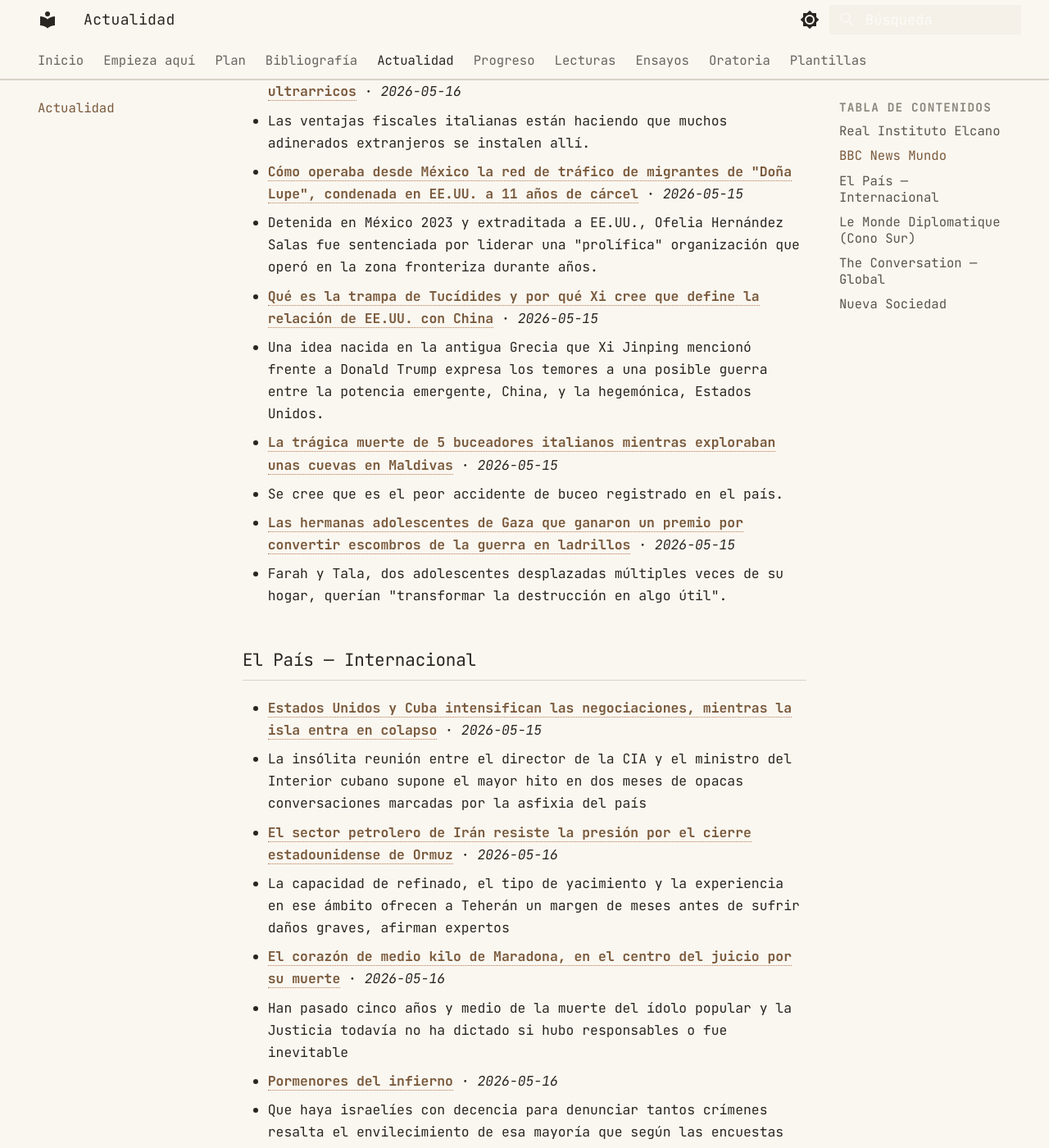
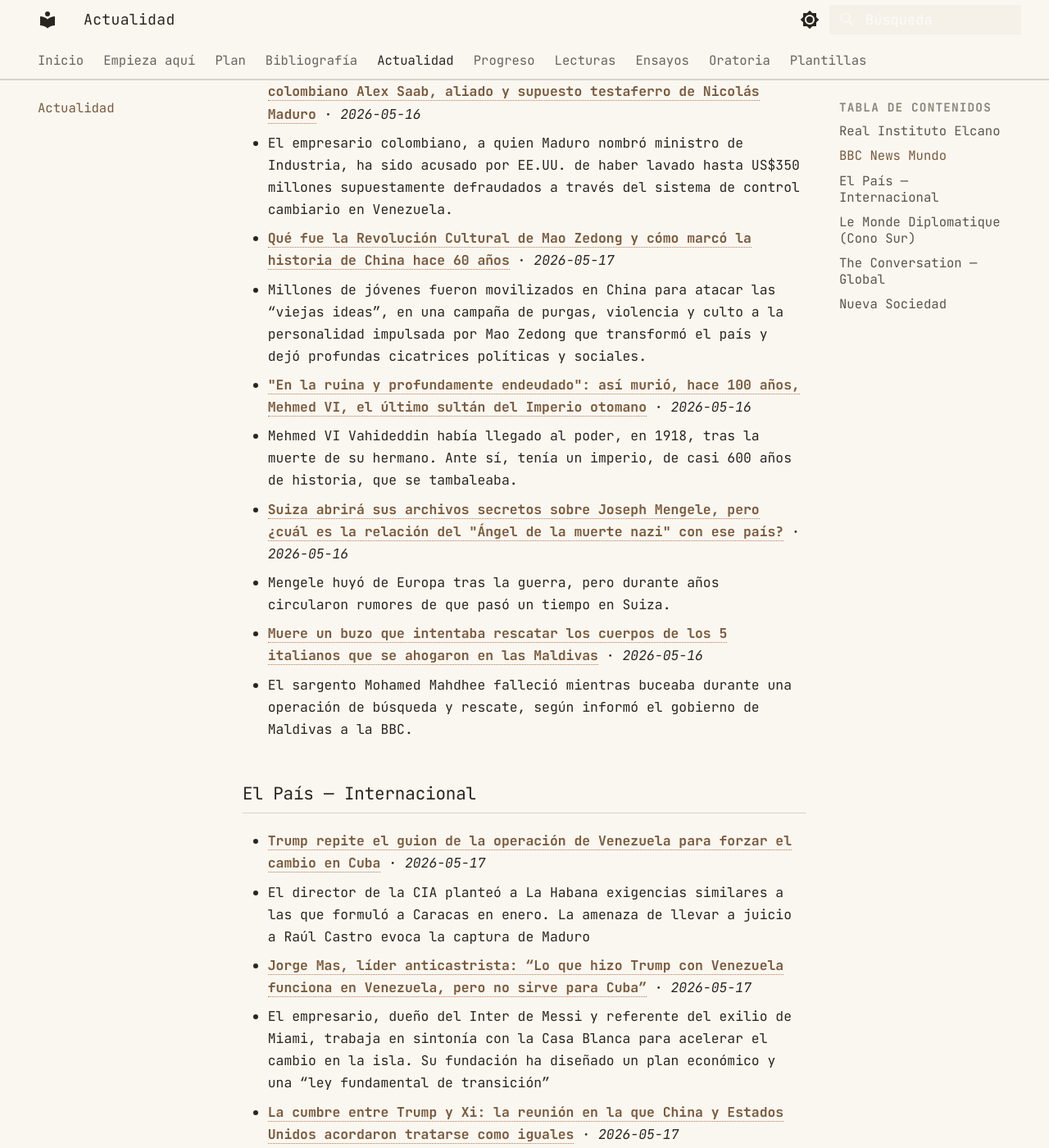
Before and after one commit to MrSpagVi/Curso, an MkDocs documentation site: the page built from docs/actualidad.md, in a window 1280 px wide and 1400 px high, scrolled down 1383 px. Shown: the whole window at 82% size. Built offline with MkDocs 1.6.1 and Material for MkDocs 9.7.7, drawn with Linux system fonts in a browser that asks for light colours; some of the changed text lies outside the part shown.

Commit message:
auto: actualidad 2026-05-17

```diff
--- a/docs/actualidad.md
+++ b/docs/actualidad.md
@@ -6,7 +6,7 @@ title: Actualidad
 
 Últimos titulares de fuentes que dictan agenda en ciencia política y geopolítica. Actualizado automáticamente cada día (vía GitHub Actions).
 
-_Última actualización: 2026-05-16 08:00 UTC_
+_Última actualización: 2026-05-17 08:17 UTC_
 
 ## Real Instituto Elcano
 
@@ -23,29 +23,29 @@ _Última actualización: 2026-05-16 08:00 UTC_
 
 ## BBC News Mundo
 
-- **[Por qué Italia se está convirtiendo en un refugio para los ultrarricos](https://www.bbc.com/mundo/articles/c3exl8qevw8o?at_medium=RSS&at_campaign=rss)** · *2026-05-16*
-  - Las ventajas fiscales italianas están haciendo que muchos adinerados extranjeros se instalen allí.
-- **[Cómo operaba desde México la red de tráfico de migrantes de "Doña Lupe", condenada en EE.UU. a 11 años de cárcel](https://www.bbc.com/mundo/articles/cwy21yzl07po?at_medium=RSS&at_campaign=rss)** · *2026-05-15*
-  - Detenida en México 2023 y extraditada a EE.UU., Ofelia Hernández Salas fue sentenciada por liderar una "prolífica" organización que operó en la zona fronteriza durante años.
-- **[Qué es la trampa de Tucídides y por qué Xi cree que define la relación de EE.UU. con China](https://www.bbc.com/mundo/articles/cjdpy7xv4mdo?at_medium=RSS&at_campaign=rss)** · *2026-05-15*
-  - Una idea nacida en la antigua Grecia que Xi Jinping mencionó frente a Donald Trump expresa los temores a una posible guerra entre la potencia emergente, China, y la hegemónica, Estados Unidos.
-- **[La trágica muerte de 5 buceadores italianos mientras exploraban unas cuevas en Maldivas](https://www.bbc.com/mundo/articles/cx21n9xgdedo?at_medium=RSS&at_campaign=rss)** · *2026-05-15*
-  - Se cree que es el peor accidente de buceo registrado en el país.
-- **[Las hermanas adolescentes de Gaza que ganaron un premio por convertir escombros de la guerra en ladrillos](https://www.bbc.com/mundo/articles/c8r8y88l80zo?at_medium=RSS&at_campaign=rss)** · *2026-05-15*
-  - Farah y Tala, dos adolescentes desplazadas múltiples veces de su hogar, querían "transformar la destrucción en algo útil".
+- **[El gobierno de Venezuela extradita a EE.UU. al empresario colombiano Alex Saab, aliado y supuesto testaferro de Nicolás Maduro](https://www.bbc.com/mundo/articles/c4gvnw3gv4vo?at_medium=RSS&at_campaign=rss)** · *2026-05-16*
+  - El empresario colombiano, a quien Maduro nombró ministro de Industria, ha sido acusado por EE.UU. de haber lavado hasta US$350 millones supuestamente defraudados a través del sistema de control cambiario en Venezuela.
+- **[Qué fue la Revolución Cultural de Mao Zedong y cómo marcó la historia de China hace 60 años](https://www.bbc.com/mundo/articles/c042rd5kvpqo?at_medium=RSS&at_campaign=rss)** · *2026-05-17*
+  - Millones de jóvenes fueron movilizados en China para atacar las “viejas ideas”, en una campaña de purgas, violencia y culto a la personalidad impulsada por Mao Zedong que transformó el país y dejó profundas cicatrices políticas y sociales.
+- **["En la ruina y profundamente endeudado": así murió, hace 100 años, Mehmed VI, el último sultán del Imperio otomano](https://www.bbc.com/mundo/articles/c242vdde9m0o?at_medium=RSS&at_campaign=rss)** · *2026-05-16*
+  - Mehmed VI Vahideddin había llegado al poder, en 1918, tras la muerte de su hermano. Ante sí, tenía un imperio, de casi 600 años de historia, que se tambaleaba.
+- **[Suiza abrirá sus archivos secretos sobre Joseph Mengele, pero ¿cuál es la relación del "Ángel de la muerte nazi" con ese país?](https://www.bbc.com/mundo/articles/c4g47vvyv4qo?at_medium=RSS&at_campaign=rss)** · *2026-05-16*
+  - Mengele huyó de Europa tras la guerra, pero durante años circularon rumores de que pasó un tiempo en Suiza.
+- **[Muere un buzo que intentaba rescatar los cuerpos de los 5 italianos que se ahogaron en las Maldivas](https://www.bbc.com/mundo/articles/clypqewj69qo?at_medium=RSS&at_campaign=rss)** · *2026-05-16*
+  - El sargento Mohamed Mahdhee falleció mientras buceaba durante una operación de búsqueda y rescate, según informó el gobierno de Maldivas a la BBC.
 
 ## El País — Internacional
 
-- **[Estados Unidos y Cuba intensifican las negociaciones, mientras la isla entra en colapso](https://elpais.com/us/2026-05-15/estados-unidos-y-cuba-intensifican-las-negociaciones-en-medio-de-una-isla-colapsada.html)** · *2026-05-15*
-  - La insólita reunión entre el director de la CIA y el ministro del Interior cubano supone el mayor hito en dos meses de opacas conversaciones marcadas por la asfixia del país
-- **[El sector petrolero de Irán resiste la presión por el cierre estadounidense de Ormuz](https://elpais.com/internacional/2026-05-16/el-sector-petrolero-de-iran-resiste-la-presion-por-el-cierre-estadounidense-de-ormuz.html)** · *2026-05-16*
-  - La capacidad de refinado, el tipo de yacimiento y la experiencia en ese ámbito ofrecen a Teherán un margen de meses antes de sufrir daños graves, afirman expertos
-- **[El corazón de medio kilo de Maradona, en el centro del juicio por su muerte](https://elpais.com/argentina/2026-05-16/argentina-a-la-espera-de-respuestas-sobre-maradona-y-su-corazon-de-503-gramos.html)** · *2026-05-16*
-  - Han pasado cinco años y medio de la muerte del ídolo popular y la Justicia todavía no ha dictado si hubo responsables o fue inevitable
-- **[Pormenores del infierno](https://elpais.com/opinion/2026-05-16/pormenores-del-infierno.html)** · *2026-05-16*
-  - Que haya israelíes con decencia para denunciar tantos crímenes resalta el envilecimiento de esa mayoría que según las encuestas apoya una campaña de exterminio
-- **[Por qué Xi aludió a la trampa de Tucídides](https://elpais.com/internacional/2026-05-15/por-que-xi-aludio-a-la-trampa-de-tucidides.html)** · *2026-05-15*
-  - La referencia, que simboliza el riesgo de conflicto entre una potencia en ascenso y la hegemónica, muestra voluntad de estabilidad pero también confianza en el ascenso chino
+- **[Trump repite el guion de la operación de Venezuela para forzar el cambio en Cuba](https://elpais.com/us/2026-05-17/trump-repite-el-guion-de-la-operacion-de-venezuela-para-forzar-el-cambio-en-cuba.html)** · *2026-05-17*
+  - El director de la CIA planteó a La Habana exigencias similares a las que formuló a Caracas en enero. La amenaza de llevar a juicio a Raúl Castro evoca la captura de Maduro
+- **[Jorge Mas, líder anticastrista: “Lo que hizo Trump con Venezuela funciona en Venezuela, pero no sirve para Cuba”](https://elpais.com/us/2026-05-17/jorge-mas-lider-anticastrista-en-el-exilio-lo-que-hizo-trump-con-venezuela-funciona-alli-pero-no-sirve-en-cuba.html)** · *2026-05-17*
+  - El empresario, dueño del Inter de Messi y referente del exilio de Miami, trabaja en sintonía con la Casa Blanca para acelerar el cambio en la isla. Su fundación ha diseñado un plan económico y una “ley fundamental de transición”
+- **[La cumbre entre Trump y Xi: la reunión en la que China y Estados Unidos acordaron tratarse como iguales](https://elpais.com/internacional/2026-05-17/la-cumbre-entre-trump-y-xi-la-reunion-en-la-que-china-y-estados-unidos-acordaron-tratarse-como-iguales.html)** · *2026-05-17*
+  - Las dos superpotencias sellan en Pekín su reconciliación y lanzan una era de “estabilidad estratégica”, pero siguen vigilándose de reojo
+- **[Protocolos para una decadencia](https://elpais.com/opinion/2026-05-17/protocolos-para-una-decadencia.html)** · *2026-05-17*
+  - Sustituida en Bruselas por el procedimiento y en Pekín por el puro reflejo personalista de Trump, la política occidental carece de proyecto
+- **[Obsequioso Trump, exigente Xi](https://elpais.com/opinion/2026-05-17/obsequioso-trump-exigente-xi.html)** · *2026-05-17*
+  - La cumbre entre ambos mandatarios marca otro paso en el ascenso de China como superpotencia y el declive de EE UU
 
 ## Le Monde Diplomatique (Cono Sur)
 
@@ -53,16 +53,16 @@ _Sin datos en esta ejecución. Visitar fuente: [https://www.eldiplo.org/feed/](h
 
 ## The Conversation — Global
 
-- **[Eaten, used as taxis and vomited up: how bees support other animals](https://theconversation.com/eaten-used-as-taxis-and-vomited-up-how-bees-support-other-animals-283005)** · *2026-05-15*
-  - Ahead of world bee day on May 20, the author looks at how other animals rely on bees for food and shelter and even transport.
-- **[Supreme Court preserves access to mifepristone via telehealth – at least for now](https://theconversation.com/supreme-court-preserves-access-to-mifepristone-via-telehealth-at-least-for-now-282376)** · *2026-05-15*
-  - The court’s decision sends the mifepristone case back to a lower court, which has signaled that it will continue its challenge to the legality of mailing the abortion pill.
-- **[Why has PCOS been given a new name?](https://theconversation.com/why-has-pcos-been-given-a-new-name-282979)** · *2026-05-15*
-  - Polyendocrine metabolic ovarian syndrome, or PMOS, will now be used to describe the condition that affects around one in eight women.
-- **[Donald Trump left Beijing empty-handed – but avoided something worse](https://theconversation.com/donald-trump-left-beijing-empty-handed-but-avoided-something-worse-282663)** · *2026-05-15*
-  - While the Trump-Xi summit led to few tangible returns, the two leaders did not clash and agreed to continue talking.
-- **[The puppet shows bringing storytelling and solace to bomb shelters in Ukraine](https://theconversation.com/the-puppet-shows-bringing-storytelling-and-solace-to-bomb-shelters-in-ukraine-280186)** · *2026-05-15*
-  - In Ukraine puppet shows have become tools of resistance, support and relief for a country at war.
+- **[A football World Cup is a global cultural exchange. How will that work in Trump’s America?](https://theconversation.com/a-football-world-cup-is-a-global-cultural-exchange-how-will-that-work-in-trumps-america-282426)** · *2026-05-17*
+  - On the field, football has the power to bring cultural unity. But crackdowns on immigrants and soaring costs will make it more difficult to attend.
+- **[The World Bank wants to change the way it manages complaints: the fixes that could make it better](https://theconversation.com/the-world-bank-wants-to-change-the-way-it-manages-complaints-the-fixes-that-could-make-it-better-282695)** · *2026-05-17*
+  - The World Bank Group’s integration process must at least maintain the current independence, accessibility and effectiveness of its three accountability mechanisms.
+- **[DRC is sending in the military to guard mines and critical minerals. Will it be enough?](https://theconversation.com/drc-is-sending-in-the-military-to-guard-mines-and-critical-minerals-will-it-be-enough-282273)** · *2026-05-17*
+  - Security measures alone are insufficient to resolve resource governance challenges in the DRC.
+- **[Water tank delivery in South Africa has stopped pipes getting fixed and opened the door to corruption – research](https://theconversation.com/water-tank-delivery-in-south-africa-has-stopped-pipes-getting-fixed-and-opened-the-door-to-corruption-research-281752)** · *2026-05-17*
+  - Water tankers are meant for emergencies but are fast becoming the norm for many communities.
+- **[Starmer’s troubles may be self-inflicted. But voters everywhere are fed up with leaders lacking courage](https://theconversation.com/starmers-troubles-may-be-self-inflicted-but-voters-everywhere-are-fed-up-with-leaders-lacking-courage-283056)** · *2026-05-17*
+  - The expectations of voters in the UK – like those elsewhere – may simply have become too great and too complex for any leader to satisfy them.
 
 ## Nueva Sociedad
 
```
